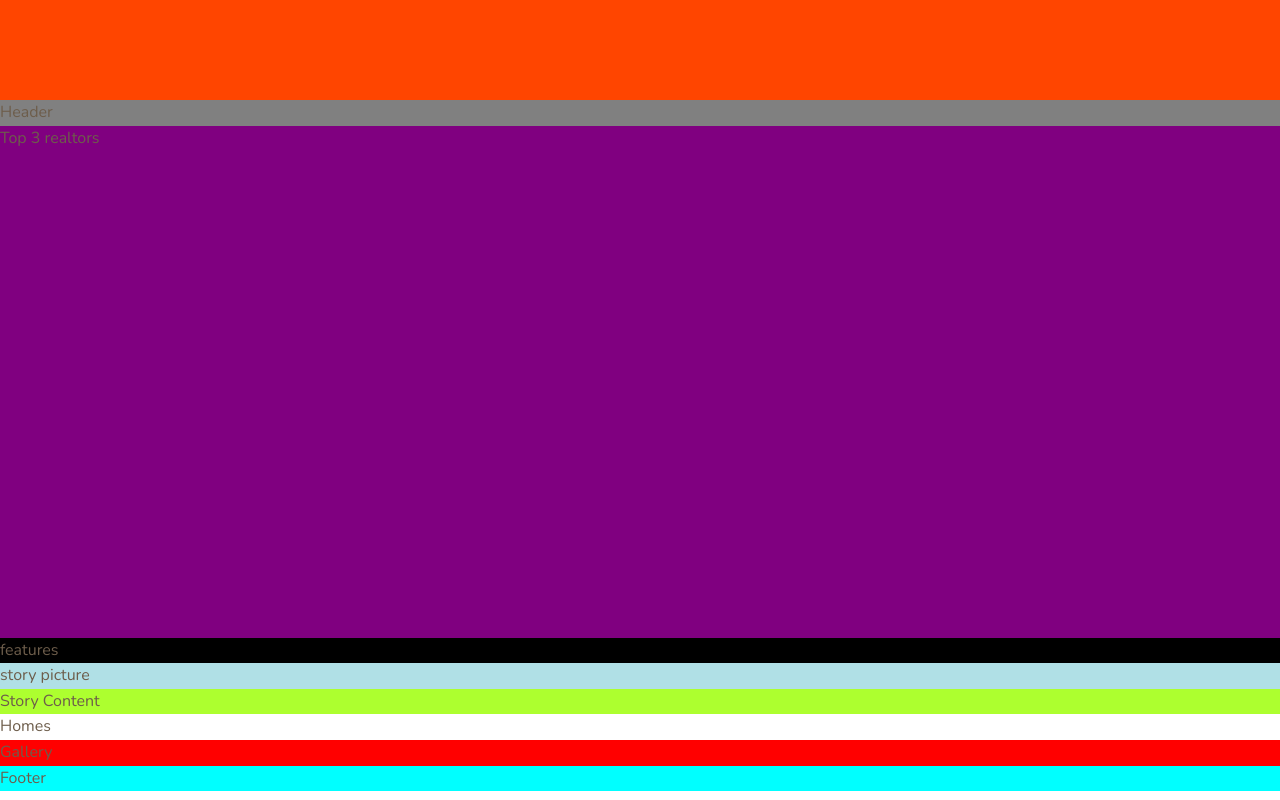
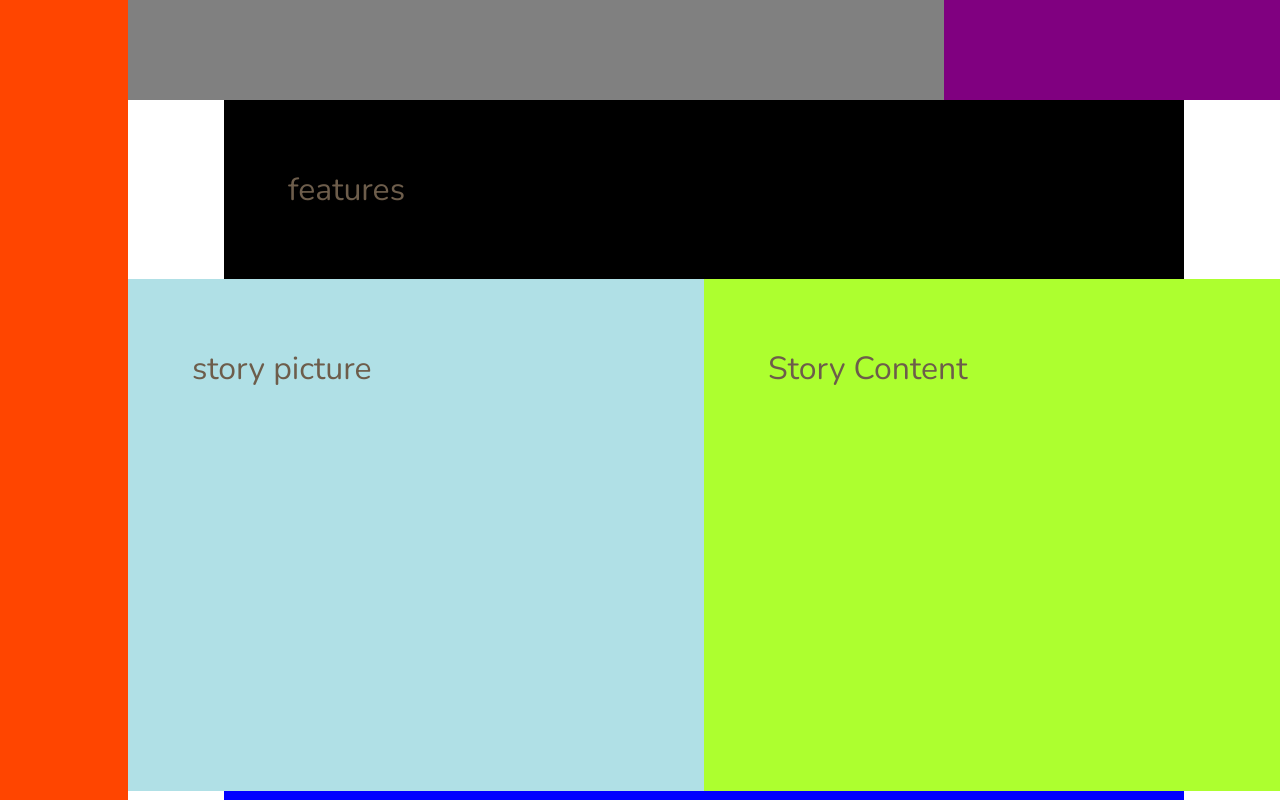
Before and after one commit to najmulmyself/Nexter, a website: page index.html in a window 1280 px wide. Shown: the part 580-1380 px from the top of the page. Drawn offline with nearby package versions, Linux system fonts and the light colour scheme.

Commit message:
layout completed with grid naming

```diff
--- a/sass/_base.scss
+++ b/sass/_base.scss
@@ -34,4 +34,11 @@ body {
 .container {
   display: grid;
   grid-template-rows: 85vh min-content 40vw repeat(3, min-content);
+  grid-template-columns:[sidebar-start] 8rem [sidebar-end full-content-start] minmax(6rem,1fr) [center-start] repeat(8 ,[col-start] minmax(min-content , 14rem)[col-end] ) [center-end] minmax(6rem,1fr) [full-content-end];
+
+
+  & > * {
+    padding : 4rem;
+    font-size: 2rem;
+  }
 }
--- a/sass/_features.scss
+++ b/sass/_features.scss
@@ -1,3 +1,4 @@
 .features{
     background-color: black;
+    grid-column : center-start / center-end;
 }
--- a/sass/_footer.scss
+++ b/sass/_footer.scss
@@ -1,3 +1,4 @@
 .footer{
     background-color: cyan;
+    grid-column : full-content-start / full-content-end;
 }
--- a/sass/_gallery.scss
+++ b/sass/_gallery.scss
@@ -1,3 +1,4 @@
 .gallery{
     background-color: red;
+    grid-column : full-content-start / full-content-end;
 }
--- a/sass/_header.scss
+++ b/sass/_header.scss
@@ -1,3 +1,4 @@
 .header{
     background-color: grey;
+    grid-column: full-content-start / col-end 6;
 }
--- a/sass/_homes.scss
+++ b/sass/_homes.scss
@@ -1,3 +1,4 @@
-.home{
-    background-color: pink;
+.homes{
+    background-color: blue;
+    grid-column: center-start / center-end;
 }
--- a/sass/_realtors.scss
+++ b/sass/_realtors.scss
@@ -1,3 +1,4 @@
 .realtors{
     background-color: purple;
+    grid-column : col-start 7 / full-content-end;
 }
--- a/sass/_sidebar.scss
+++ b/sass/_sidebar.scss
@@ -1,3 +1,6 @@
 .sidebar{
     background-color: orangered;
+
+    grid-column: sidebar-start / sidebar-end;
+    grid-row: 1 / -1;
 }
--- a/sass/_story.scss
+++ b/sass/_story.scss
@@ -1,10 +1,12 @@
 .story{
-
-    &__content{
-        background-color: greenyellow;
-    }
 
     &__picture{
         background-color: powderblue;
+        grid-column : full-content-start / col-end 4;
     }
+    &__content{
+        background-color: greenyellow;
+        grid-column : col-start 5 / full-content-end;
+    }
+
 }
```
Also changed, not shown: css/style.css.
